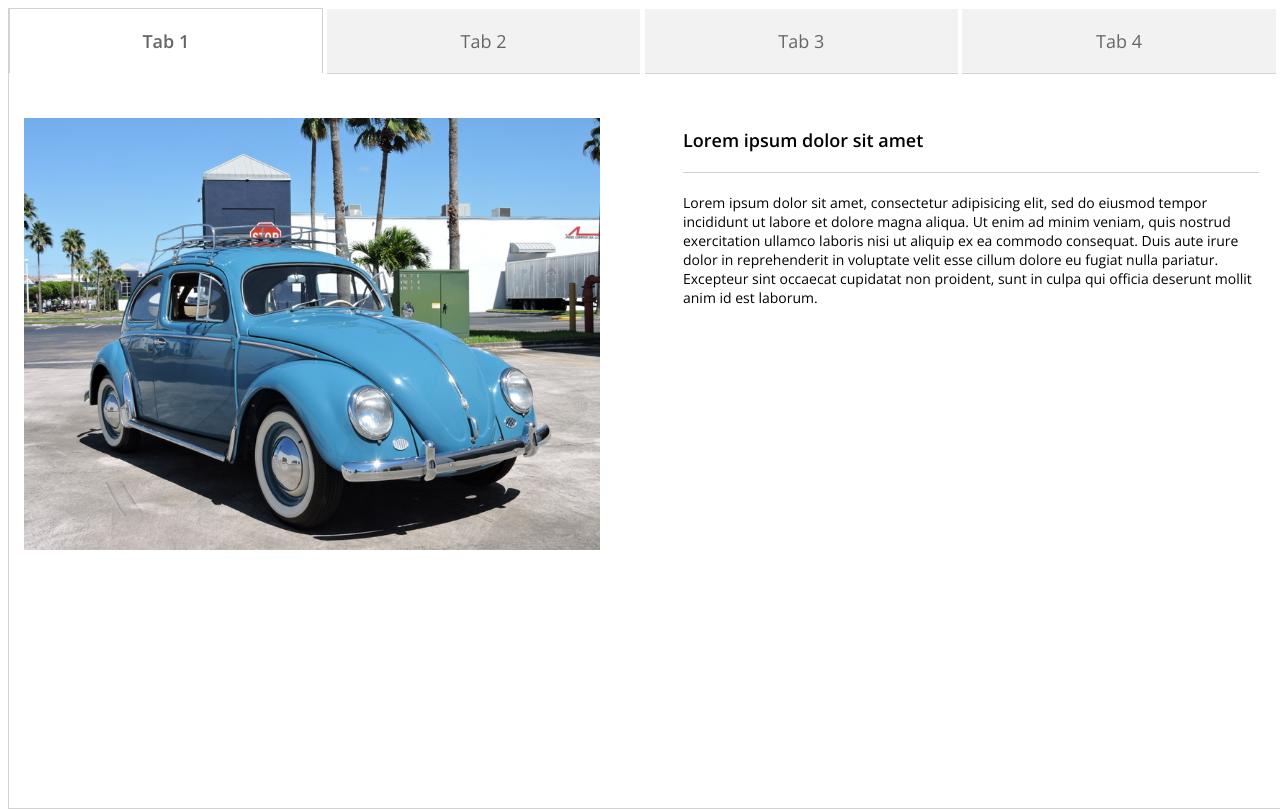
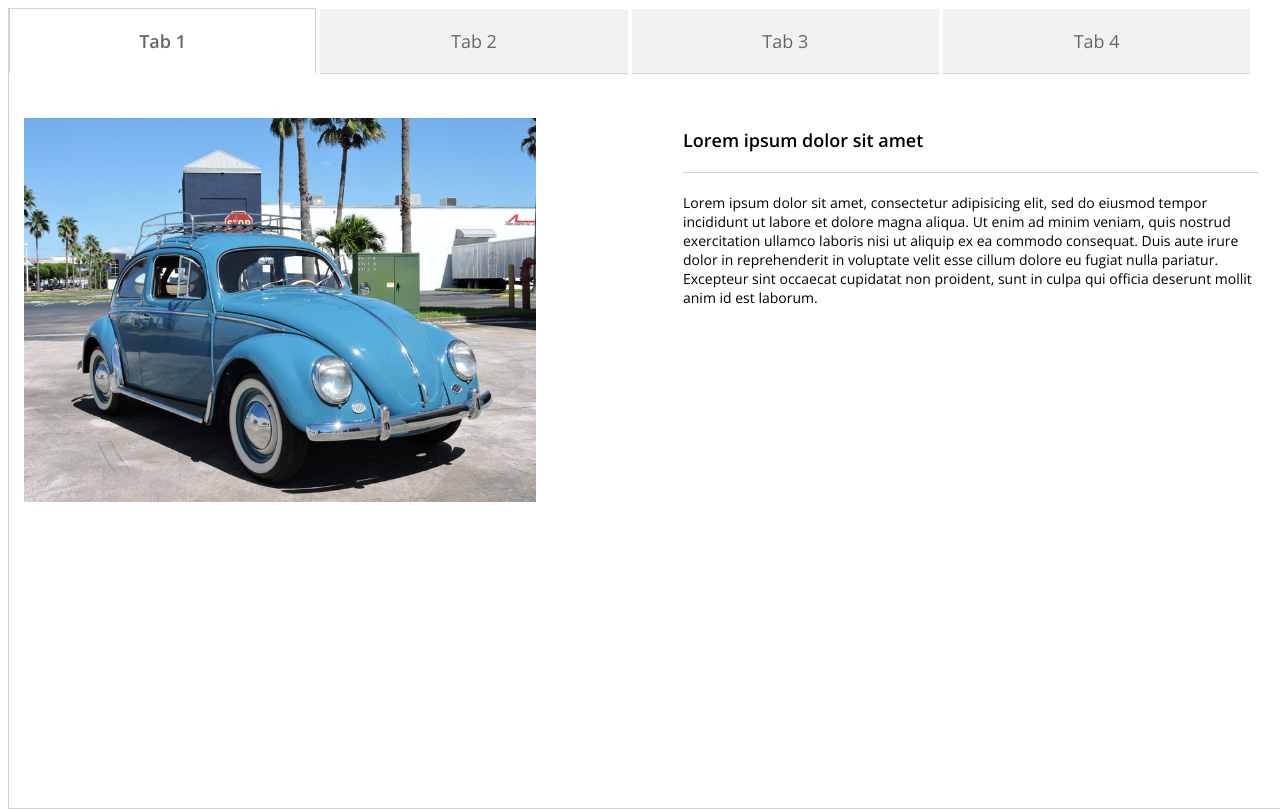
Before and after one commit to ActionJonny/ACCORDION-TABS, a plain HTML site: page index.html in a window 1280 px wide. Drawn offline with nearby package versions, Linux system fonts and the light colour scheme.

Commit message:
small fix, but still bad

```diff
--- a/styles.css
+++ b/styles.css
@@ -100,7 +100,7 @@ a, .p-content {
   .content img {
     padding: 10px 0px;
     float: left;
-    width: 45%;
+    width: 40%;
     margin-left: 15px;
   }
 
@@ -113,7 +113,7 @@ a, .p-content {
 
   .tab-content {
     display: inline-flex;
-    width: 24.5%;
+    width: 24%;
   }
 
   .tab-link {
```
